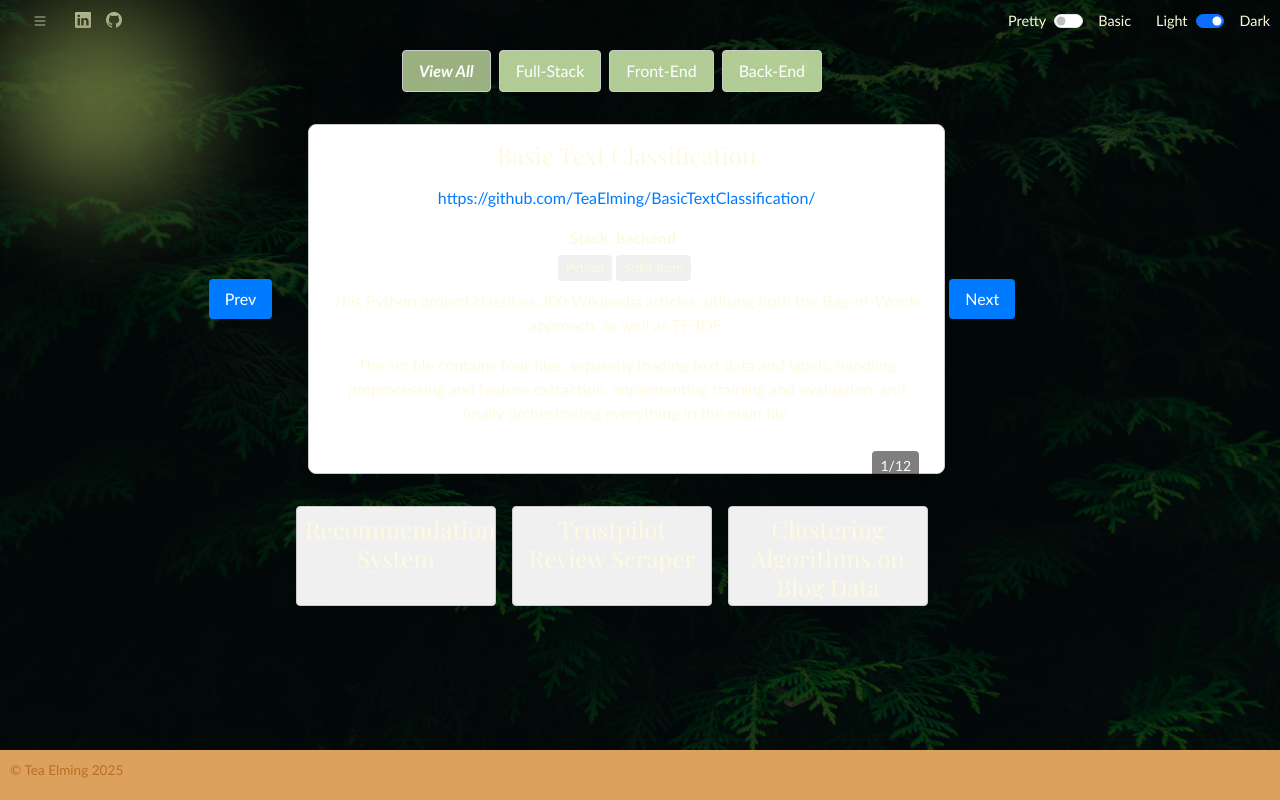
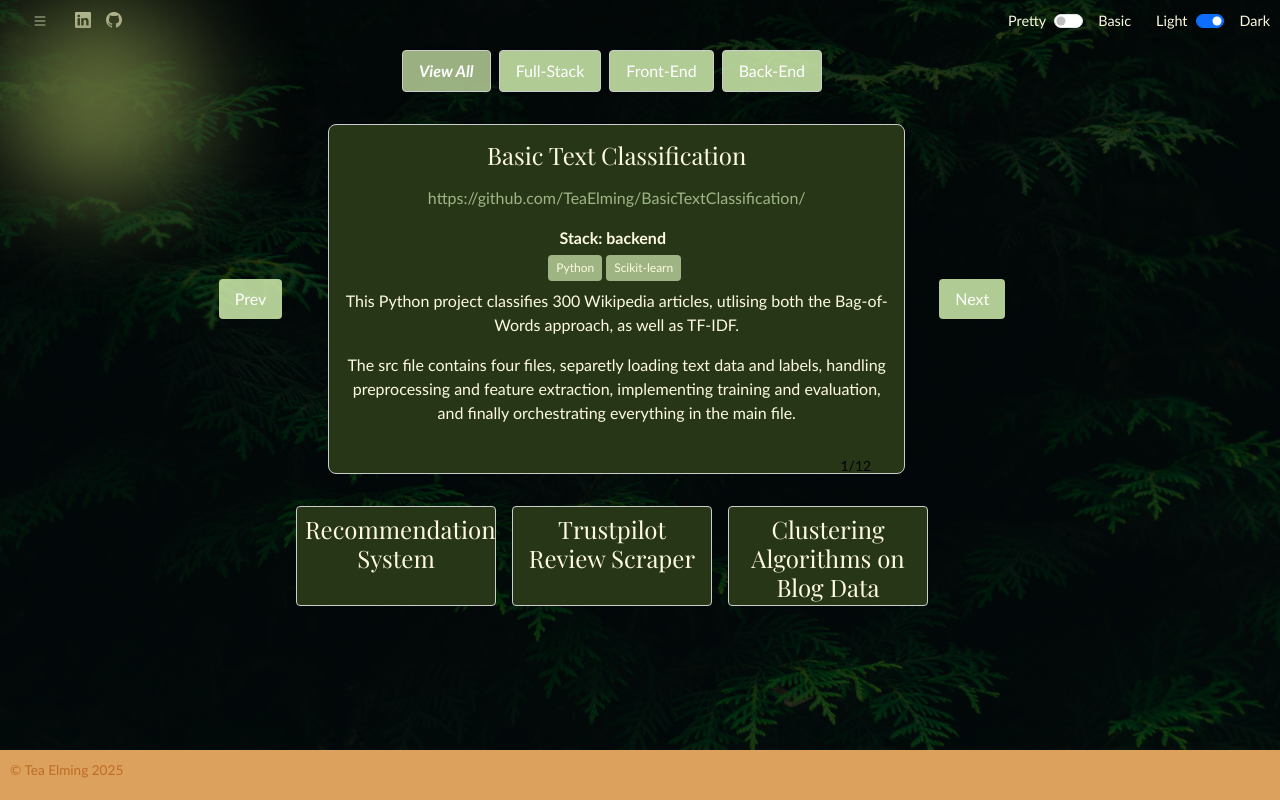
Before and after one commit to TeaElming/TeaElmingPortfolio, a React (Vite) app in the folder my-portfolio/: page /projects in a window 1280 px wide. Built offline with nearby package versions, Linux system fonts and the light colour scheme.

Commit message:
Update to pretty projects

```diff
--- a/my-portfolio/src/components/projects/css/project-card.css
+++ b/my-portfolio/src/components/projects/css/project-card.css
@@ -1,9 +1,22 @@
-.project-card {
+[data-version='prettier'][data-theme="light"] .project-card {
   border: 1px solid #ccc;
   padding: 16px;
   margin: 16px;
   border-radius: 8px;
   background: #fff;
+  width: 100%;
+  height: 350px;
+  overflow-y: auto;
+  /* vertical scroll for overflow content */
+  box-sizing: border-box;
+}
+
+[data-version='prettier'][data-theme="dark"] .project-card {
+  border: 1px solid #ccc;
+  padding: 16px;
+  margin: 16px;
+  border-radius: 8px;
+  background: #283618;
   width: 100%;
   height: 350px;
   overflow-y: auto;
@@ -19,7 +32,7 @@
 .project-link {
   display: block;
   margin-bottom: 8px;
-  color: #007bff;
+  color: rgba(171, 196, 143, 0.9);
   text-decoration: none;
 }
 
@@ -40,9 +53,18 @@
   margin-top: 4px;
 }
 
-.project-tech {
+[data-version='prettier'][data-theme="light"] .project-tech {
   display: inline-block;
   background-color: #f0f0f0;
+  padding: 4px 8px;
+  margin-right: 4px;
+  border-radius: 4px;
+  font-size: 12px;
+}
+
+[data-version='prettier'][data-theme="dark"] .project-tech {
+  display: inline-block;
+  background-color: rgba(171, 196, 143, 0.9);
   padding: 4px 8px;
   margin-right: 4px;
   border-radius: 4px;
--- a/my-portfolio/src/components/projects/css/project-list.css
+++ b/my-portfolio/src/components/projects/css/project-list.css
@@ -11,31 +11,37 @@
   position: relative;
 }
 
+.project-display {
+  position: relative;
+  margin: 0 20px;
+  flex: 1;
+}
 .nav-button {
-  background-color: #007bff;
+  background-color: rgba(197, 225, 165, 0.9);
   border: none;
   color: white;
   padding: 8px 16px;
   cursor: pointer;
   border-radius: 4px;
+  margin: 0 10px; /* add symmetric margins */
 }
 
-.nav-button:hover {
-  background-color: #0056b3;
+.next-button {
+  margin-left: 30px;
 }
 
-.project-display {
-  position: relative;
-  margin: 0 20px;
-  flex: 1;
+
+.nav-button:hover {
+  background-color: rgba(171, 196, 143, 0.9);
 }
+
+
 
 .counter {
   position: absolute;
   bottom: 10px;
   right: 10px;
-  background-color: rgba(0, 0, 0, 0.5);
-  color: #fff;
+  color: #000000;
   padding: 4px 8px;
   border-radius: 4px;
   font-size: 14px;
@@ -47,7 +53,7 @@
   margin-top: 16px;
 }
 
-.preview-card {
+[data-version='prettier'][data-theme="light"] .preview-card {
   background-color: #f0f0f0;
   border: 1px solid #ccc;
   padding: 8px;
@@ -59,6 +65,20 @@
   flex: 1;
 }
 
+[data-version='prettier'][data-theme="dark"] .preview-card {
+  background-color: #283618;
+  border: 1px solid #ccc;
+  padding: 8px;
+  margin: 0 8px;
+  border-radius: 4px;
+  cursor: pointer;
+  max-width: 200px;
+  max-height: 100px;
+  flex: 1;
+}
+
+
+
 .preview-card:hover {
   background-color: #e0e0e0;
 }
```
